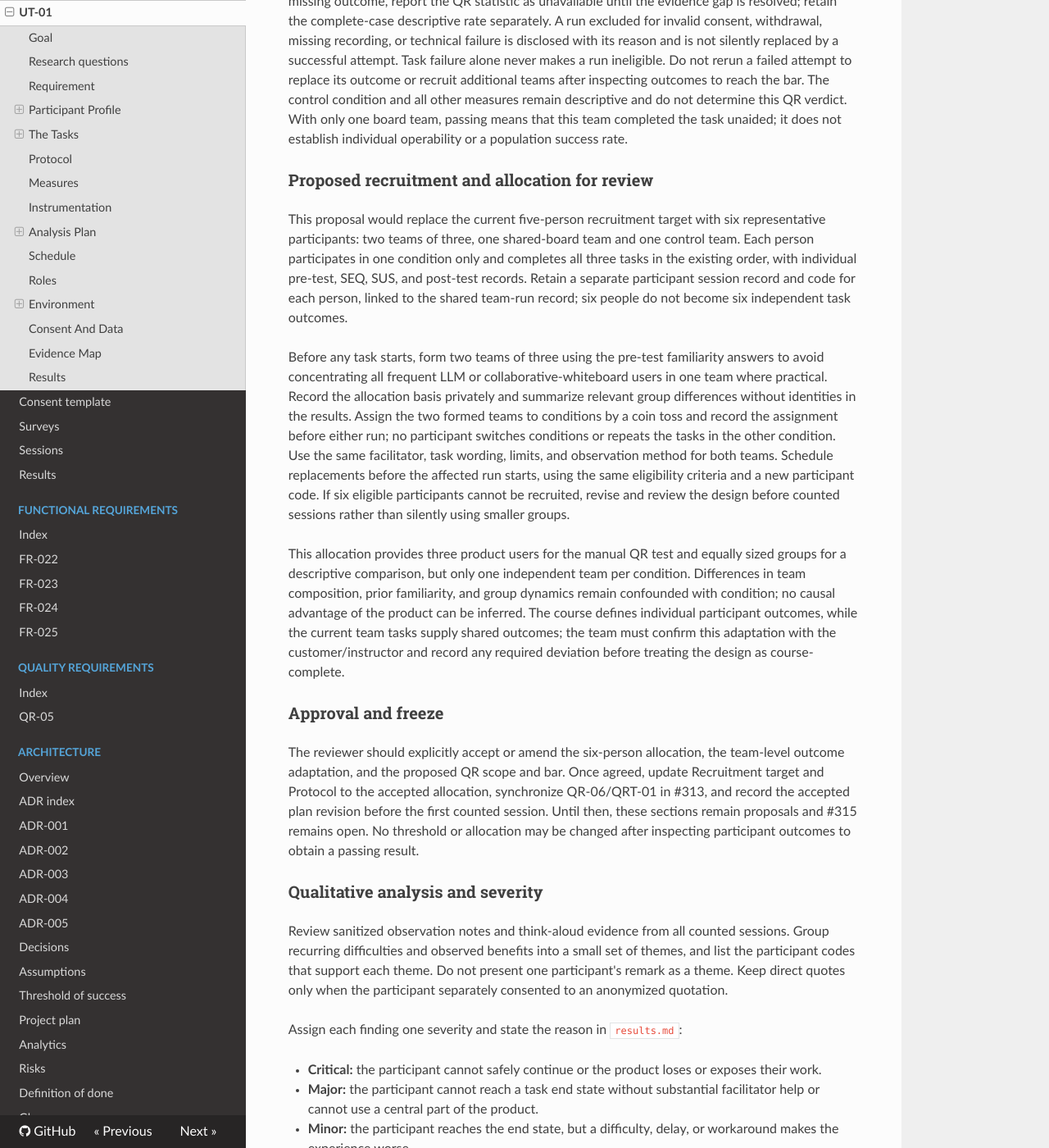
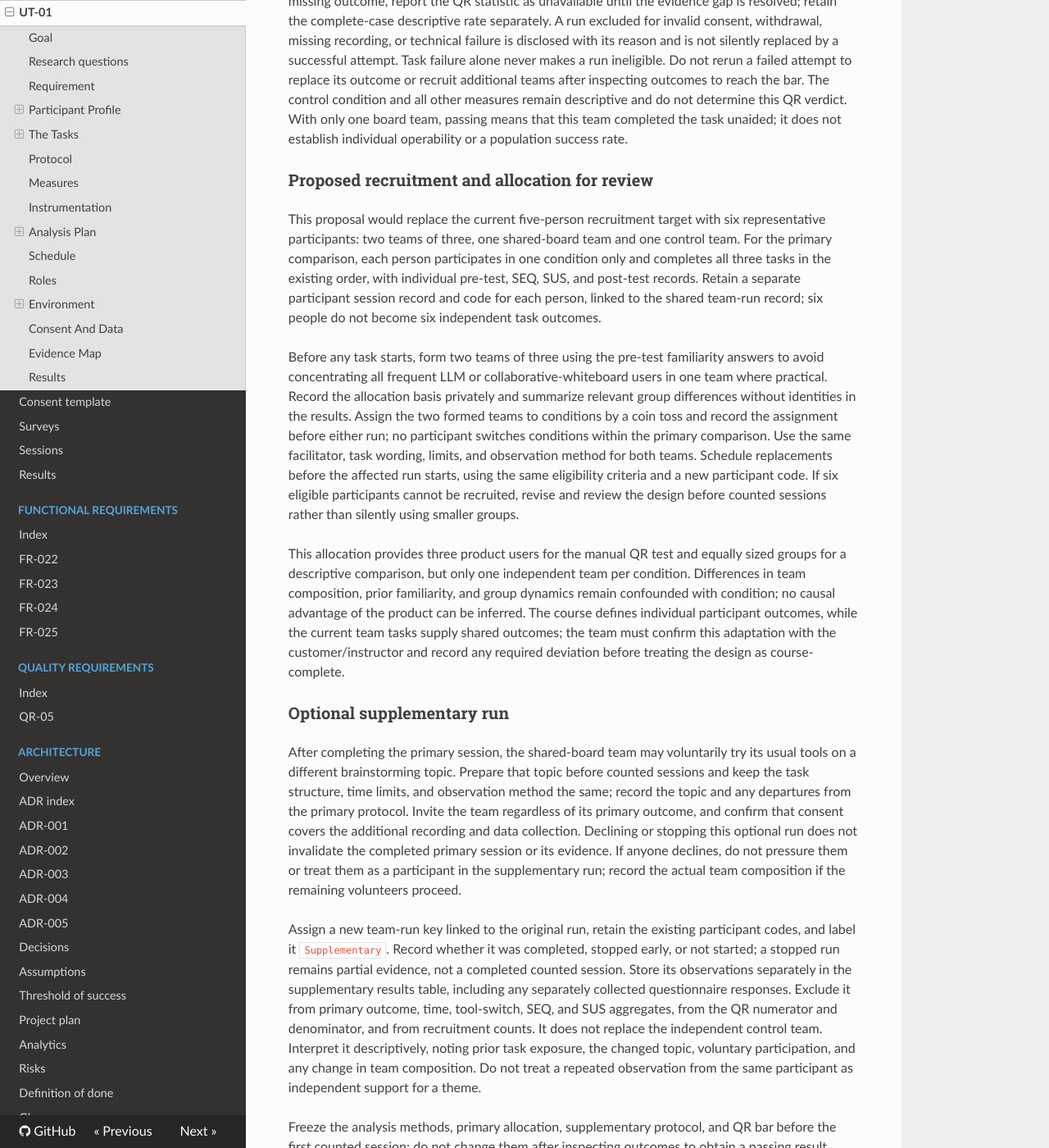
Before and after one commit to WellMadeTeam/workspace-ai-03, an MkDocs documentation site: the page built from docs/usability-tests/ut-01/README.md, in a window 1280 px wide and 1400 px high, scrolled down 6934 px. Shown: the whole window at 82% size. Built offline with MkDocs 1.6.1, drawn with Linux system fonts in a browser that asks for light colours; nearby versions of some CDN libraries; some of the changed text lies outside the part shown.

Commit message:
docs(usability): address analysis plan review

```diff
--- a/docs/usability-tests/ut-01/README.md
+++ b/docs/usability-tests/ut-01/README.md
@@ -233,12 +233,12 @@ With only one board team, passing means that this team completed the task unaide
 ### Proposed recruitment and allocation for review
 
 This proposal would replace the current five-person recruitment target with six representative participants: two teams of three, one shared-board team and one control team.
-Each person participates in one condition only and completes all three tasks in the existing order, with individual pre-test, SEQ, SUS, and post-test records.
+For the primary comparison, each person participates in one condition only and completes all three tasks in the existing order, with individual pre-test, SEQ, SUS, and post-test records.
 Retain a separate participant session record and code for each person, linked to the shared team-run record; six people do not become six independent task outcomes.
 
 Before any task starts, form two teams of three using the pre-test familiarity answers to avoid concentrating all frequent LLM or collaborative-whiteboard users in one team where practical.
 Record the allocation basis privately and summarize relevant group differences without identities in the results.
-Assign the two formed teams to conditions by a coin toss and record the assignment before either run; no participant switches conditions or repeats the tasks in the other condition.
+Assign the two formed teams to conditions by a coin toss and record the assignment before either run; no participant switches conditions within the primary comparison.
 Use the same facilitator, task wording, limits, and observation method for both teams.
 Schedule replacements before the affected run starts, using the same eligibility criteria and a new participant code.
 If six eligible participants cannot be recruited, revise and review the design before counted sessions rather than silently using smaller groups.
@@ -247,12 +247,23 @@ This allocation provides three product users for the manual QR test and equally
 Differences in team composition, prior familiarity, and group dynamics remain confounded with condition; no causal advantage of the product can be inferred.
 The course defines individual participant outcomes, while the current team tasks supply shared outcomes; the team must confirm this adaptation with the customer/instructor and record any required deviation before treating the design as course-complete.
 
-### Approval and freeze
+### Optional supplementary run
 
-The reviewer should explicitly accept or amend the six-person allocation, the team-level outcome adaptation, and the proposed QR scope and bar.
-Once agreed, update Recruitment target and Protocol to the accepted allocation, synchronize QR-06/QRT-01 in #313, and record the accepted plan revision before the first counted session.
-Until then, these sections remain proposals and #315 remains open.
-No threshold or allocation may be changed after inspecting participant outcomes to obtain a passing result.
+After completing the primary session, the shared-board team may voluntarily try its usual tools on a different brainstorming topic.
+Prepare that topic before counted sessions and keep the task structure, time limits, and observation method the same; record the topic and any departures from the primary protocol.
+Invite the team regardless of its primary outcome, and confirm that consent covers the additional recording and data collection.
+Declining or stopping this optional run does not invalidate the completed primary session or its evidence.
+If anyone declines, do not pressure them or treat them as a participant in the supplementary run; record the actual team composition if the remaining volunteers proceed.
+
+Assign a new team-run key linked to the original run, retain the existing participant codes, and label it `Supplementary`.
+Record whether it was completed, stopped early, or not started; a stopped run remains partial evidence, not a completed counted session.
+Store its observations separately in the supplementary results table, including any separately collected questionnaire responses.
+Exclude it from primary outcome, time, tool-switch, SEQ, and SUS aggregates, from the QR numerator and denominator, and from recruitment counts.
+It does not replace the independent control team.
+Interpret it descriptively, noting prior task exposure, the changed topic, voluntary participation, and any change in team composition.
+Do not treat a repeated observation from the same participant as independent support for a theme.
+
+Freeze the analysis methods, primary allocation, supplementary protocol, and QR bar before the first counted session; do not change them after inspecting outcomes to obtain a passing result.
 
 ### Qualitative analysis and severity
 
@@ -271,7 +282,8 @@ Assign each finding one severity and state the reason in `results.md`:
 
 For the board condition only, use the private mapping from the team-run key to opaque `board_id` and the task's recorded start/end timestamps to select staging OpenPanel events with `source=usability-test`.
 Compare `board_opened`, `ai_block_created`, `query_submitted`, and `reply_received` with the main task notes; compare `context_reuse_query_submitted`, `context_reuse_reply_received`, and `query_failed` with secondary task 1; compare `query_submitted` and `reply_received` with secondary task 2.
-Record the event coverage, supporting evidence, discrepancies, and missing records for each team run and task.
+For each team run and task, list the expected event names and which were found in the selected telemetry, with supporting evidence and discrepancies.
+Only expect events whose triggering actions occurred; distinguish an action not attempted from a missing event and from telemetry that could not be inspected.
 These events can corroborate product actions, but they do not establish task success, facilitator help, tool switches, or that a diagram was rendered and shared.
 Use the observer's end-state evidence and timings for those measures; do not substitute request latency for task duration.
 
```
Also changed, not shown: docs/usability-tests/ut-01/results.md (+18 -2 lines).
